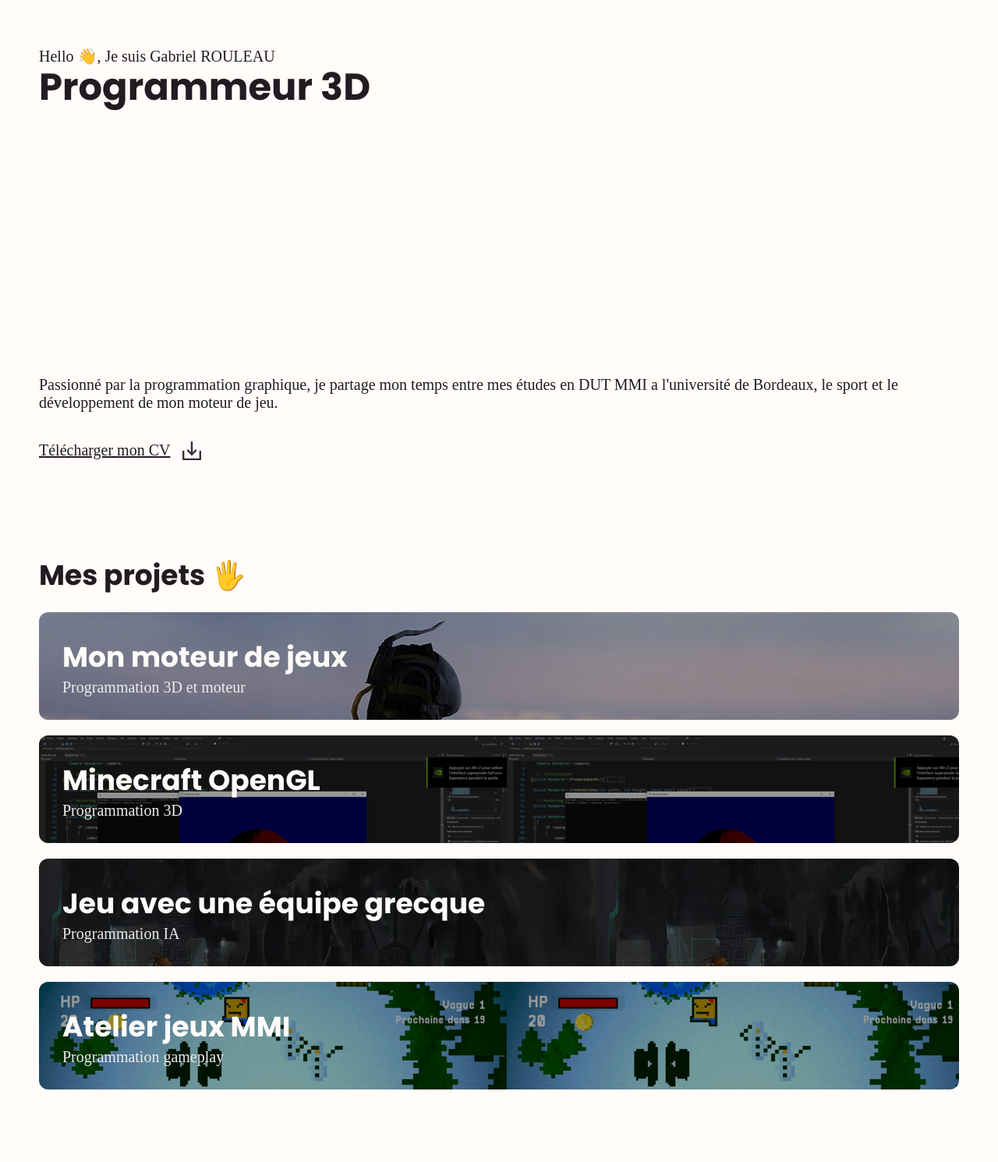
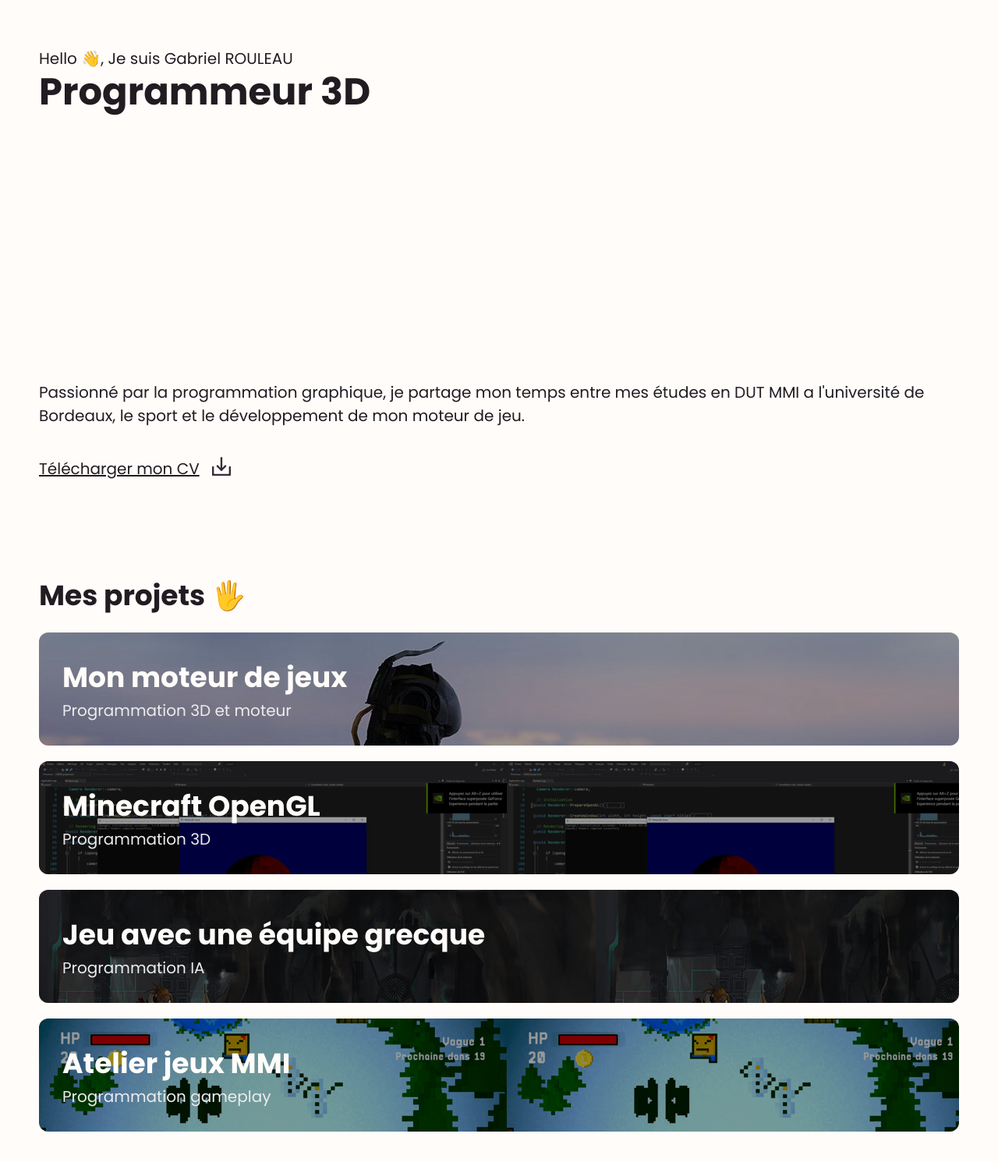
Before and after one commit to ckyre/portfolio, a PHP site: page / in a window 1280 px wide. Shown: the top 1490 px of the page at 78% size. Run offline with PHP 8.4, Linux system fonts and the light colour scheme; style sheets or scripts are compiled from the project's sources; some web fonts are replaced.

Commit message:
Fonts optimization

```diff
--- a/commons.css
+++ b/commons.css
@@ -9,21 +9,6 @@
   font-family: "Poppins";
   src: url(assets/fonts/Poppins-Bold.ttf);
   font-weight: bold;
-  font-display: swap;
-}
-
-@font-face {
-  font-family: "Poppins";
-  src: url(assets/fonts/Poppins-Light.ttf);
-  font-weight: 100;
-  font-display: swap;
-}
-
-@font-face {
-  font-family: "Poppins";
-  src: url(assets/fonts/Poppins-Italic.ttf);
-  font-weight: normal;
-  font-style: italic;
   font-display: swap;
 }
 
--- a/style.scss
+++ b/style.scss
@@ -1,5 +1,3 @@
-@import "variables";
-
 @keyframes rotate {
     from {
       transform: rotate(0deg);
```
Also changed, not shown: assets/fonts/Poppins-Italic.ttf (deleted), assets/fonts/Poppins-Regular.ttf (added).
